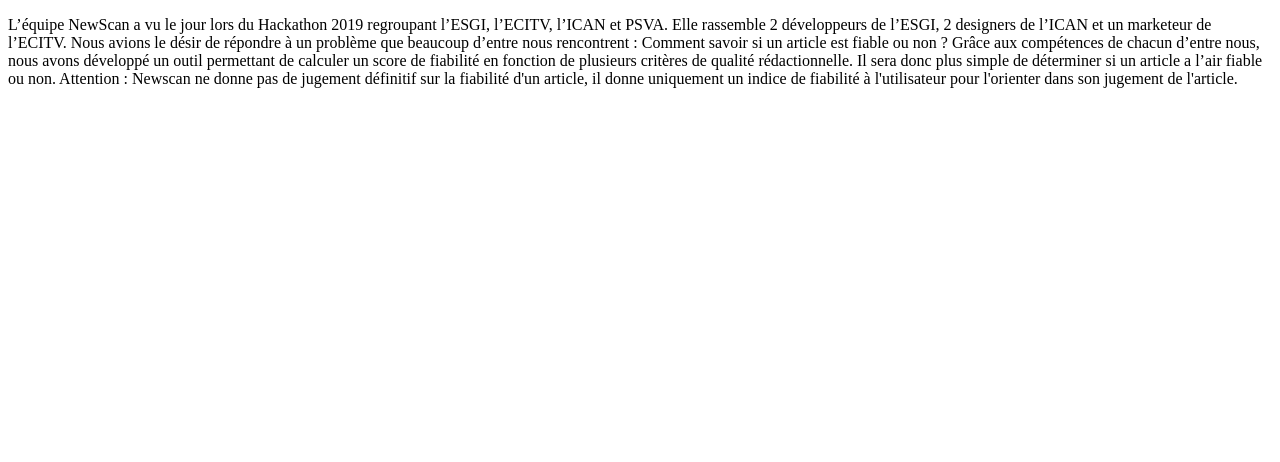
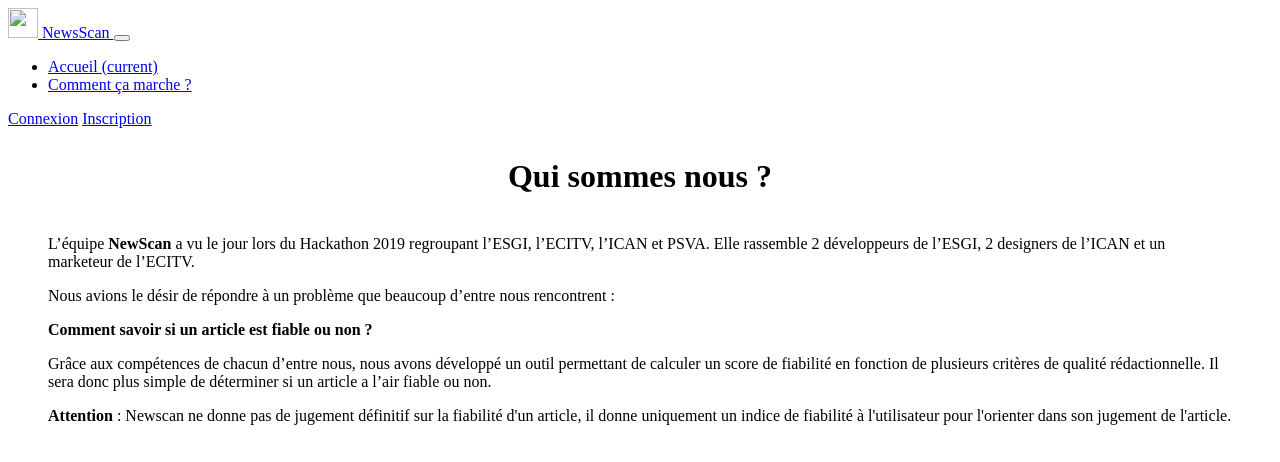
Before and after one commit to Backins/hackathon-fakenews, a Symfony app: template templates/front/whoWeAre.html.twig in a window 1280 px wide. Shown: the top 462 px of the page. Before the commit the page ends 88 px from the top, so only its background shows below. Run offline with Twig, Linux system fonts and the light colour scheme; the template is opened without the code that fills it, so the values that code supplies are empty; some libraries are stand-ins or nearby versions.

Commit message:
css page qui somme nous

```diff
--- a/assets/css/app.scss
+++ b/assets/css/app.scss
@@ -8,12 +8,17 @@
 }
 html, body {
     background-color: $colorNewsScanLightWhite;
+    color: #131b2b;
 }
 body {
     font-size: 14px;
     font-family: 'Raleway', sans-serif;
 }
 
+h1 {
+    font-weight: 600;
+    font-style: normal;
+}
 
 @import "override/boostrap";
 @import "newsscan/class/class";
--- a/templates/front/whoWeAre.html.twig
+++ b/templates/front/whoWeAre.html.twig
@@ -1,17 +1,60 @@
-{% extends 'base.html.twig' %}
+{% extends 'front_base.html.twig' %}
 
 {% block title %}Qui somme nous ?{% endblock %}
 
-{% block body %}
-    <main>
-        <p>L’équipe NewScan a vu le jour lors du Hackathon 2019 regroupant l’ESGI, l’ECITV, l’ICAN et PSVA. Elle rassemble 2 développeurs de l’ESGI, 2 designers de l’ICAN et un marketeur de l’ECITV.
+{% block main %}
+    <div class="container">
+        <h1 style="text-align: center;margin: 30px;">Qui sommes nous ?</h1>
 
-            Nous avions le désir de répondre à un problème que beaucoup d’entre nous rencontrent : Comment savoir si un article est fiable ou non ?
+        <div style="margin: 40px">
+            <p>L’équipe <b>NewScan</b> a vu le jour lors du Hackathon 2019 regroupant l’ESGI, l’ECITV, l’ICAN et PSVA. Elle rassemble 2 développeurs de l’ESGI, 2 designers de l’ICAN et un marketeur de l’ECITV.</p>
 
-            Grâce aux compétences de chacun d’entre nous, nous avons développé un outil permettant de calculer un score de fiabilité en fonction de plusieurs critères de qualité rédactionnelle. Il sera donc plus simple de déterminer si un article a l’air fiable ou non.
+            <p>Nous avions le désir de répondre à un problème que beaucoup d’entre nous rencontrent : </p>
+            <b>Comment savoir si un article est fiable ou non ?</b>
 
-            Attention : Newscan ne donne pas de jugement définitif sur la fiabilité d'un article, il donne uniquement un indice de fiabilité à l'utilisateur pour l'orienter dans son jugement de l'article.</p>
-    </main>
+            <p>Grâce aux compétences de chacun d’entre nous, nous avons développé un outil permettant de calculer un score de fiabilité en fonction de plusieurs critères de qualité rédactionnelle. Il sera donc plus simple de déterminer si un article a l’air fiable ou non.</p>
+
+            <p><b>Attention</b> : Newscan ne donne pas de jugement définitif sur la fiabilité d'un article, il donne uniquement un indice de fiabilité à l'utilisateur pour l'orienter dans son jugement de l'article.</p>
+        </div>
+
+        <div>
+            <div class="row" style="display: flex;justify-content: center;">
+                <div class="profil-card">
+                    <img src="https://www.sciencesetavenir.fr/assets/img/2017/03/29/cover-r4x3w1000-58dbbd655242b-capture-d-e-cran-2017-03-29-a-15-55-40.png" class="profil-img">
+                    <b>Dylan correia</b>
+                    <label>Développeur</label>
+                </div>
+                <div class="profil-card">
+                    <img src="https://www.sciencesetavenir.fr/assets/img/2017/03/29/cover-r4x3w1000-58dbbd655242b-capture-d-e-cran-2017-03-29-a-15-55-40.png" class="profil-img">
+                    <b>Issam Mouh</b>
+                    <label>Marketeur</label>
+                </div>
+            </div>
+            <div class="row" style="display: flex;justify-content: center;">
+                <div class="profil-card row">
+                    <img src="https://www.sciencesetavenir.fr/assets/img/2017/03/29/cover-r4x3w1000-58dbbd655242b-capture-d-e-cran-2017-03-29-a-15-55-40.png" class="profil-img-chef">
+                    <b>Julien Domange</b>
+                    <label style=" margin-bottom: 0;">Chef de projet</label>
+                    <label >Développeur</label>
+
+                </div>
+            </div>
+            <div class="row" style="display: flex;justify-content: center;">
+                <div class="profil-card">
+                    <img src="https://www.sciencesetavenir.fr/assets/img/2017/03/29/cover-r4x3w1000-58dbbd655242b-capture-d-e-cran-2017-03-29-a-15-55-40.png" class="profil-img">
+                    <b>Lorette Masson</b>
+                    <label>UI/UX Designer</label>
+                </div>
+                <div class="profil-card">
+                    <img src="https://www.sciencesetavenir.fr/assets/img/2017/03/29/cover-r4x3w1000-58dbbd655242b-capture-d-e-cran-2017-03-29-a-15-55-40.png" class="profil-img">
+                    <b>Bénédicte Roberto</b>
+                    <label>UI/UX Designe</label>
+                </div>
+            </div>
+
+        </div>
+
+    </div>
 {% endblock %}
 
 {% block javascripts %}
```
Also changed, not shown: assets/css/newsscan/class/_parts/button.scss (+22 -0 lines), assets/css/newsscan/class/class.scss (+27 -0 lines), public/build/app.css.
